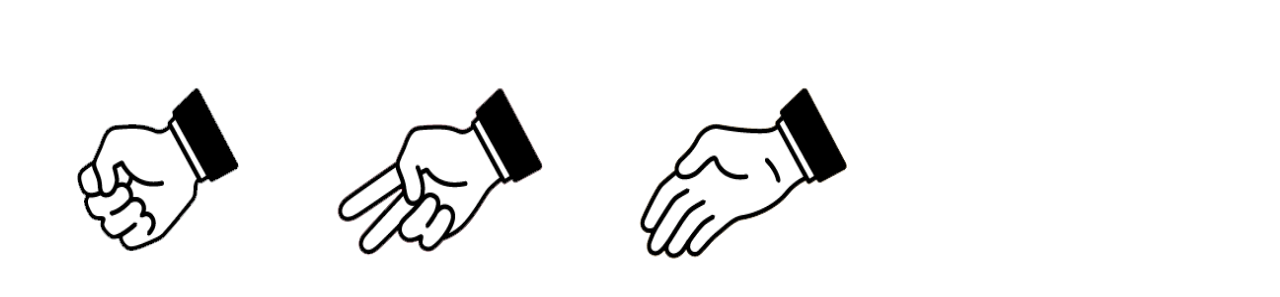
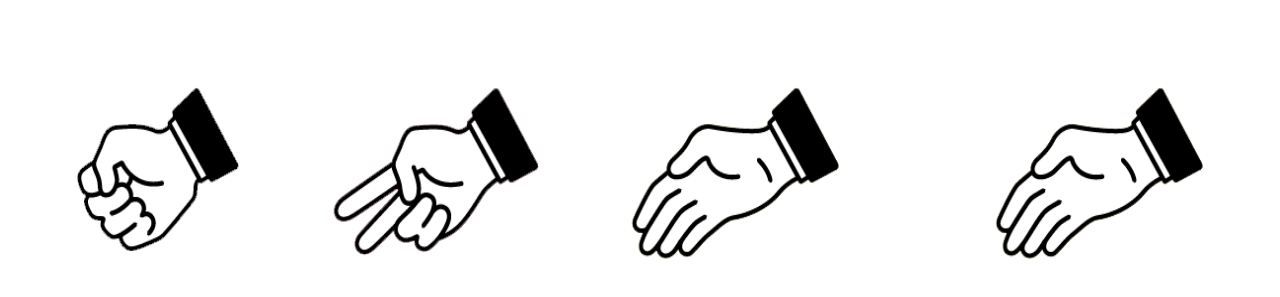
Before and after one commit to greblos123/spill, a plain HTML site: page index.html in a window 1280 px wide. Both pictures are taken after a click on the picture 158 px from the left and 229 px from the top of the page. Shown: the part 61-358 px from the top of the page. Drawn offline with Linux system fonts and the light colour scheme.

Commit message:
Ferdig for i dag

```diff
--- a/css/css-fil.css
+++ b/css/css-fil.css
@@ -1,4 +1,8 @@
 img{
     height: 300px;
     width: 300px;
+    float: left;
 }
+#datapynt{
+    float: right;
+}
--- a/index.html
+++ b/index.html
@@ -8,10 +8,13 @@
     <body>
         <h1>Stein Saks Papir</h1>
         <div>
-          <img src="images/rock.png" alt="Stein" onclick="window.open(this.src)">
-          <img src="images/scissors.png"alt="Saks" onclick="window.open(this.src)">
-          <img src="images/paper.png" alt="Papir" onclick="window.open(this.src)">
-        <script src="js/js-fil.js"></script>
-    </div>
+          <img src="images/rock.png" alt="Stein" onclick="playgame('rock')">
+          <img src="images/scissors.png"alt="Saks" onclick="playgame('scissors')">
+          <img src="images/paper.png" alt="Papir" onclick="playgame('paper')">
+      </div>
+      <div id="datapynt">
+        <img src="" alt="" id="datasvar">
+      </div>
+    <script src="js/js-fil.js"></script>
     </body>
 </html>
--- a/js/js-fil.js
+++ b/js/js-fil.js
@@ -0,0 +1,9 @@
+function playgame(user) {
+    var results = ["rock","paper","scissors"];
+    var rand = Math.floor(Math.random()*3);
+    console.log(results[rand]);
+    document.getElementById("datasvar").src="images/"+results[rand]+".png";
+}
+if(playgame == rand){
+    document.getElementById("text").innerText = "Uavgjort!"
+}
```
